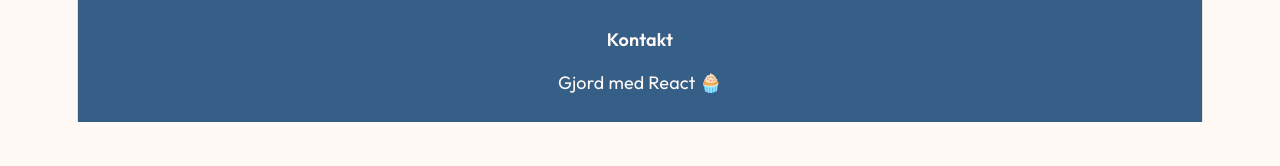
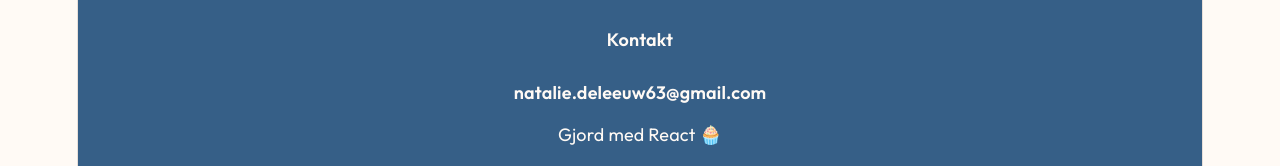
Before and after one commit to nataliedeleeuw/min-sida-experiment, a React (Vite) app: page / in a window 1280 px wide. Shown: the part 2896-3062 px from the top of the page. Before the commit the page ends 3018 px from the top, so only its background shows below. Built offline with nearby package versions, Linux system fonts and the light colour scheme; no server answers.

Commit message:
https://github.com/nataliedeleeuw/min-sida-experiment

```diff
--- a/src/Data/installningar.js
+++ b/src/Data/installningar.js
@@ -1,3 +1,3 @@
 export const NAMN = "Natalie de Leeuw";
 export const GITHUB_ANVANDARE = "nataliedeleeuw";
-export const EPOST = "";
+export const EPOST = "natalie.deleeuw63@gmail.com";
--- a/src/components/Footer.jsx
+++ b/src/components/Footer.jsx
@@ -1,7 +1,7 @@
 import './Footer.css';
 import { Link } from "react-router-dom";
 import { copyright } from "../utils/text";
-import { NAMN } from "../Data/installningar";
+import { NAMN, EPOST } from "../Data/installningar";
 
 function Footer() {
 
@@ -19,6 +19,11 @@ function Footer() {
       <p>
   <Link to="/kontakt">Kontakt</Link>
 </p>
+<p>
+  <a href={`mailto:${EPOST}`}>
+    {EPOST}
+  </a>
+</p>
       <p>Gjord med React 🧁</p>
     </footer>
   );
```
